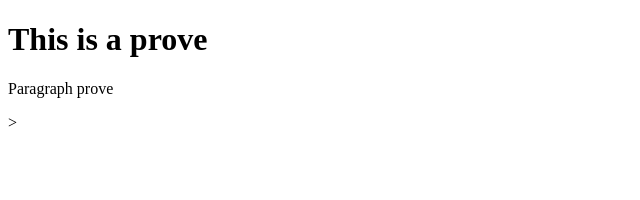
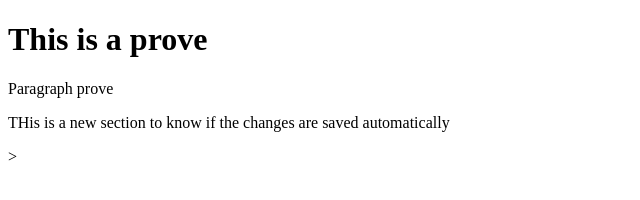
Before and after one commit to nahuelmol/page-html, a plain HTML site: page index.html in a window 1280 px wide. Shown: the whole page, without its empty margins (0-640 px from the left). Drawn offline with Linux system fonts and the light colour scheme.

Commit message:
Update index.html

```diff
--- a/index.html
+++ b/index.html
@@ -6,5 +6,6 @@
 <body>
 	<h1>This is a prove</h1>
 	<p>Paragraph prove</p>
+	<p>THis is a new section to know if the changes are saved automatically<p>
 </body>
 </html>>
```
